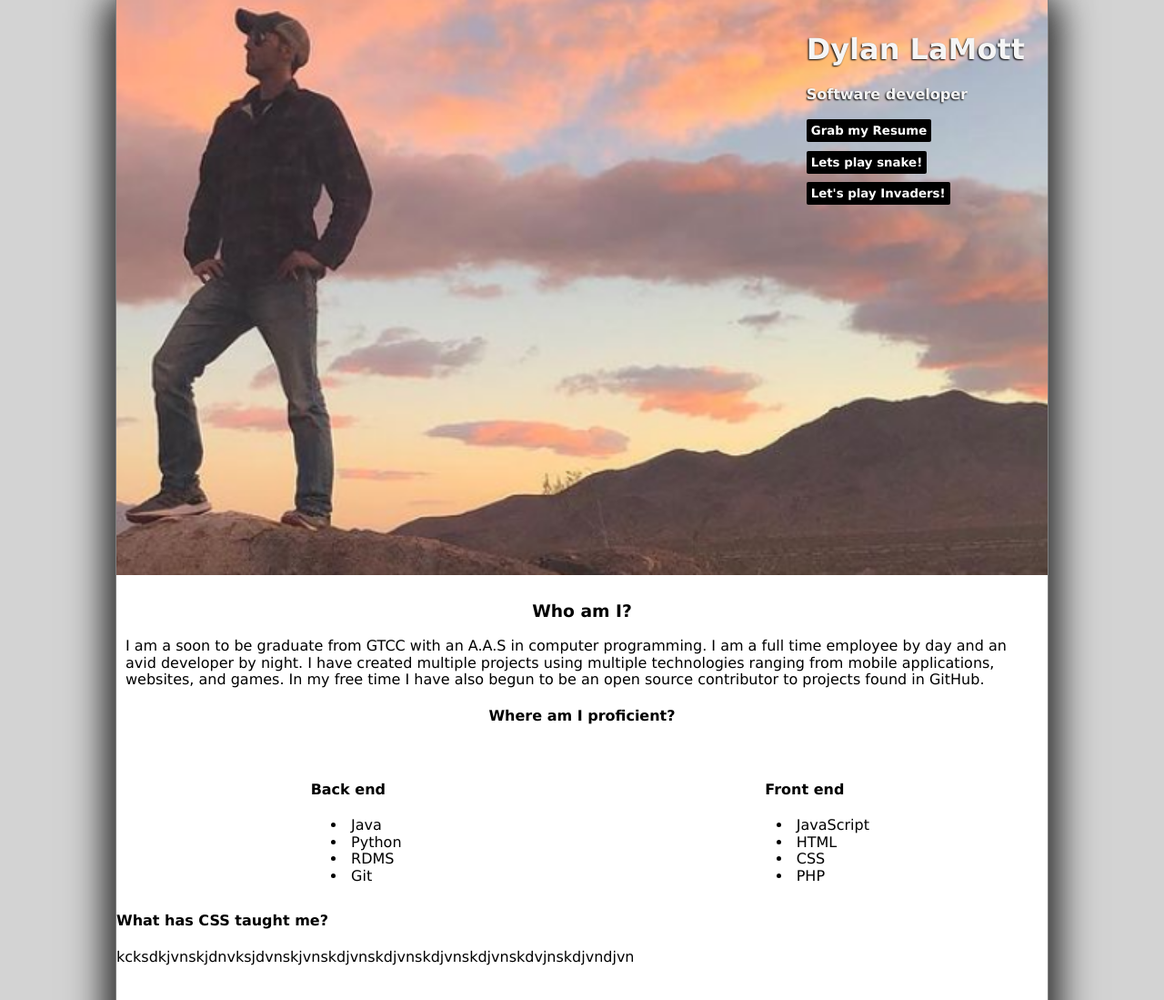
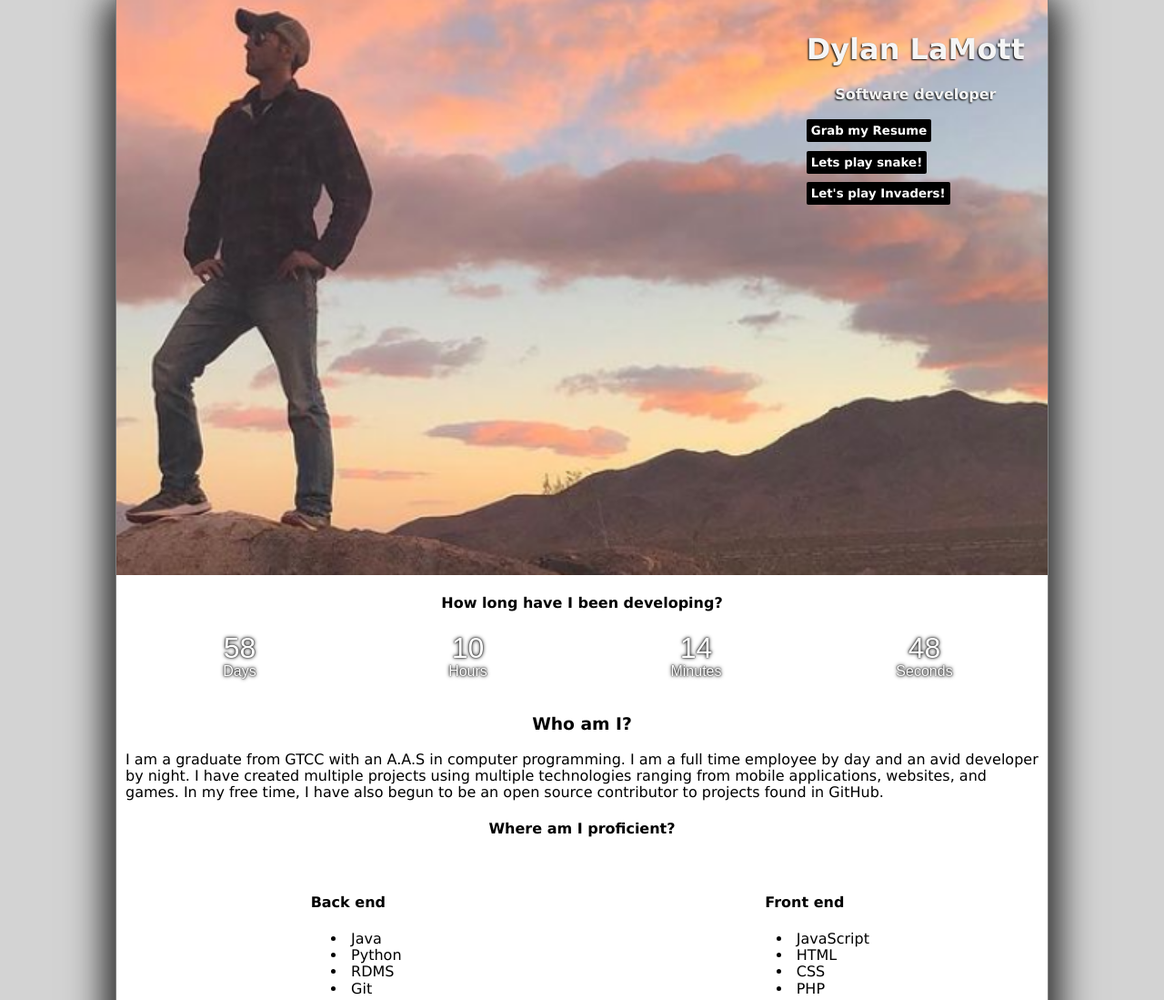
Before and after one commit to DLaMott/DLaMott.github.io, a website built with Parcel: page index.html in a window 1280 px wide. Shown: the top 1099 px of the page at 91% size. Built offline with nearby package versions, Linux system fonts and the light colour scheme.

Commit message:
Setting up a countdown clock

```diff
--- a/css/main.css
+++ b/css/main.css
@@ -144,6 +144,10 @@ body {
   -webkit-flex-flow: row wrap;
   flex-flow: row wrap;
 }
+body h4{
+  text-align: center;
+  width: 100%;
+}
 
 body div#container{
   display: inline-flex;
@@ -154,6 +158,33 @@ body div#summary{
   display: block;
   width: 100%;
   padding: 10px;
+}
+div#countdown {
+  padding: 10px;
+  text-align: center;
+  width: 100%;
+  display: -webkit-flex;
+  display: flex;
+  -webkit-flex-flow: row nowrap;
+  flex-flow: row nowrap;
+
+}
+div#countdown div {
+  display: block;
+  text-align: center;
+  width: 100%;
+  line-height: 1.2em;
+  font-size: 1em;
+  font-family: segment14, sans-serif;
+  color: white;
+  margin: 0px 10px;
+  color: white;
+  text-align: center;
+  text-shadow: 0px 0px 2px black, 0px 0px 4px black, -1px 1px 8px white,
+  1px -1px 8px white, -1px 1px 12px white, 1px -1px 12px white;
+}
+div#countdown div span {
+  font-size: 2em;
 }
 
 ul{
--- a/index.html
+++ b/index.html
@@ -22,7 +22,7 @@
 <body>
 
 <header>
-  <img src="dlamott2.png">
+  <img src="dlamott2.png" alt="Dylan LaMott">
   <div>
     <h1 id="Entry">Dylan LaMott</h1>
     <h4>Software developer</h4>
@@ -32,12 +32,22 @@
   </div>
 </header>
 
+<h4>How long have I been developing?</h4>
+<div id="countdown">
+
+  <div><span id="days">58</span><br />Days</div>
+  <div><span id="hrs">10</span><br />Hours</div>
+  <div><span id="mins">14</span><br />Minutes</div>
+  <div><span id="secs">48</span><br />Seconds</div>
+</div>
+
+
 <div id="summary">
   <h3 style="text-align: center">Who am I?</h3>
-  <p>I am a soon to be graduate from GTCC with an A.A.S in computer programming. I am a
+  <p>I am a graduate from GTCC with an A.A.S in computer programming. I am a
   full time employee by day and an avid developer by night. I have created multiple projects
   using multiple technologies ranging from mobile applications, websites, and games. In my free
-  time I have also begun to be an open source contributor to projects found in GitHub.</p>
+  time, I have also begun to be an open source contributor to projects found in GitHub.</p>
   <h4 style="text-align: center">Where am I proficient?</h4>
 </div>
 
```
